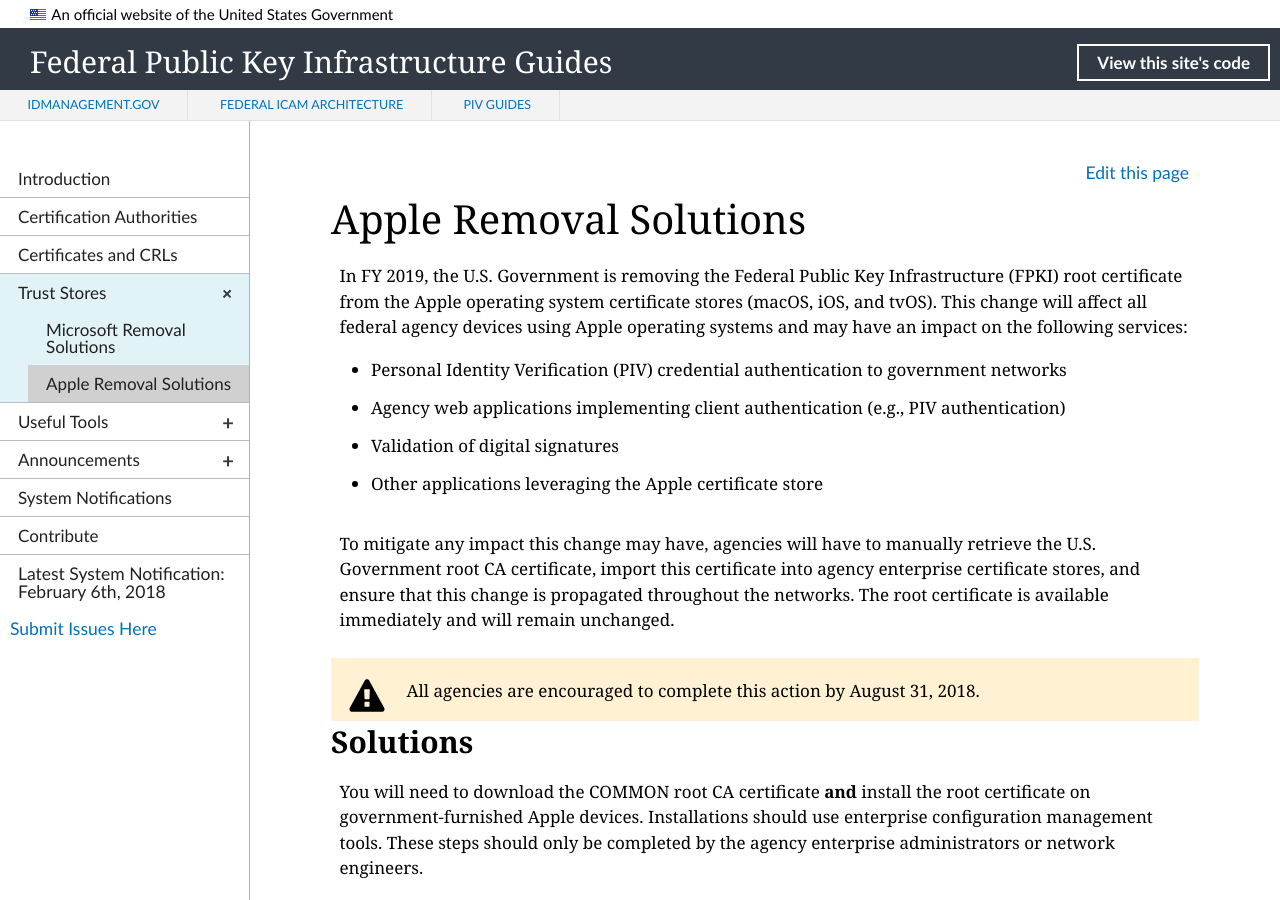
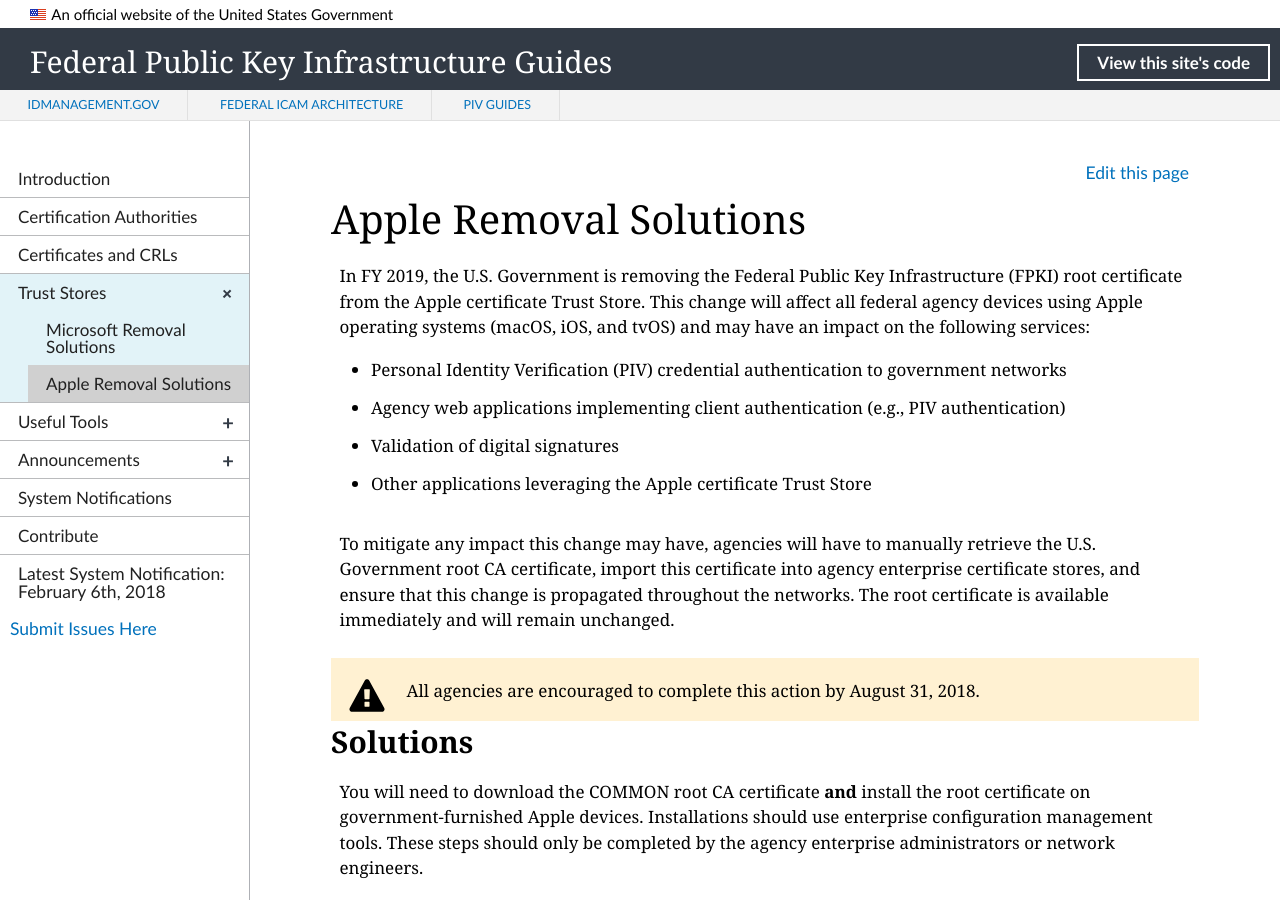
Before and after one commit to GSA/fpki-guides, a Jekyll site: the page built from _truststores/02_appl_removal_solutions.md, in a window 1280 px wide and 900 px high. Built offline with Jekyll 4.4.1, drawn with Linux system fonts in a browser that asks for light colours; nearby versions of some CDN libraries; library files that are not in the unit come from our copies.

Commit message:
Update 02_appl_removal_solutions.md
Minor edits (consistency)

```diff
--- a/_truststores/02_appl_removal_solutions.md
+++ b/_truststores/02_appl_removal_solutions.md
@@ -5,12 +5,12 @@
 collection: truststores
 permalink: truststores/apple/
 ---
-In FY 2019, the U.S. Government is removing the Federal Public Key Infrastructure (FPKI) root certificate from the Apple operating system certificate stores (macOS, iOS, and tvOS). This change will affect all federal agency devices using Apple operating systems and may have an impact on the following services:
+In FY 2019, the U.S. Government is removing the Federal Public Key Infrastructure (FPKI) root certificate from the Apple certificate Trust Store. This change will affect all federal agency devices using Apple operating systems (macOS, iOS, and tvOS) and may have an impact on the following services:
 
 - Personal Identity Verification (PIV) credential authentication to government networks
 - Agency web applications implementing client authentication (e.g., PIV authentication)
 - Validation of digital signatures
-- Other applications leveraging the Apple certificate store
+- Other applications leveraging the Apple certificate Trust Store
 
 To mitigate any impact this change may have, agencies will have to manually retrieve the U.S. Government root CA certificate, import this certificate into agency enterprise certificate stores, and ensure that this change is propagated throughout the networks. The root certificate is available immediately and will remain unchanged.
 
```
